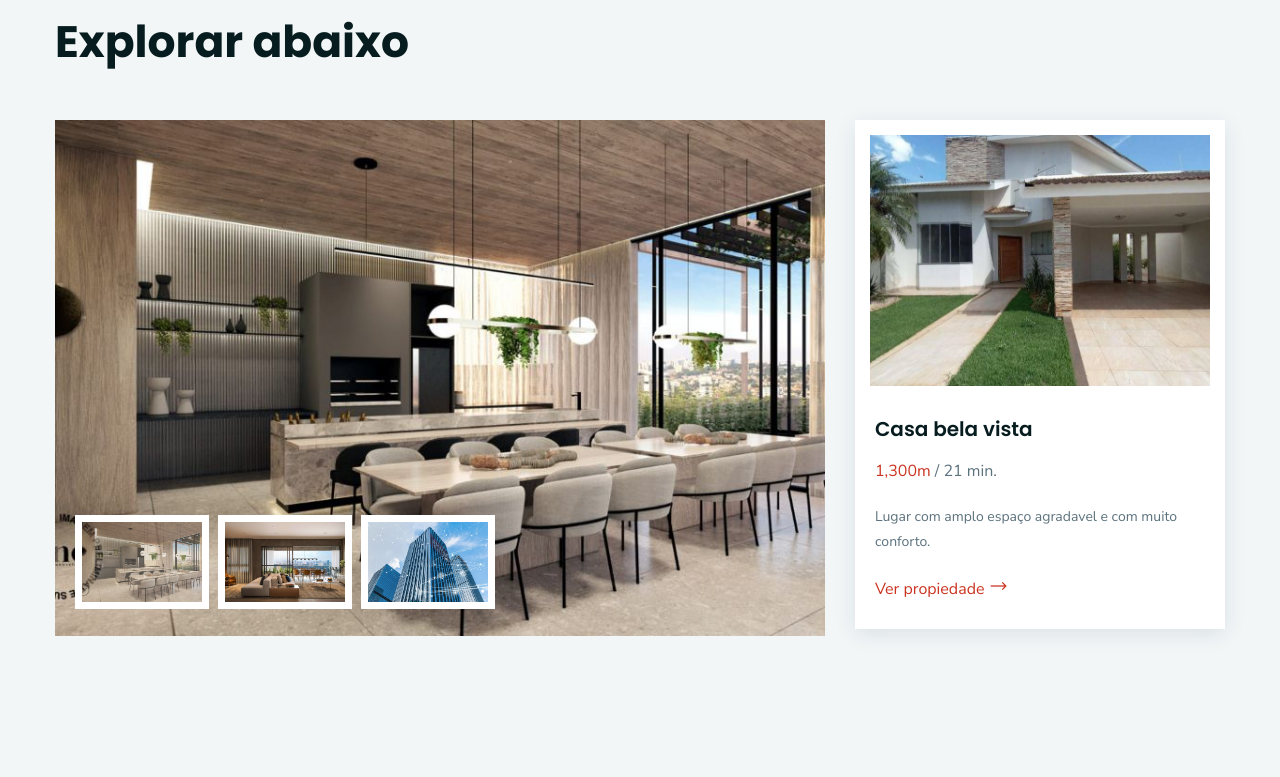
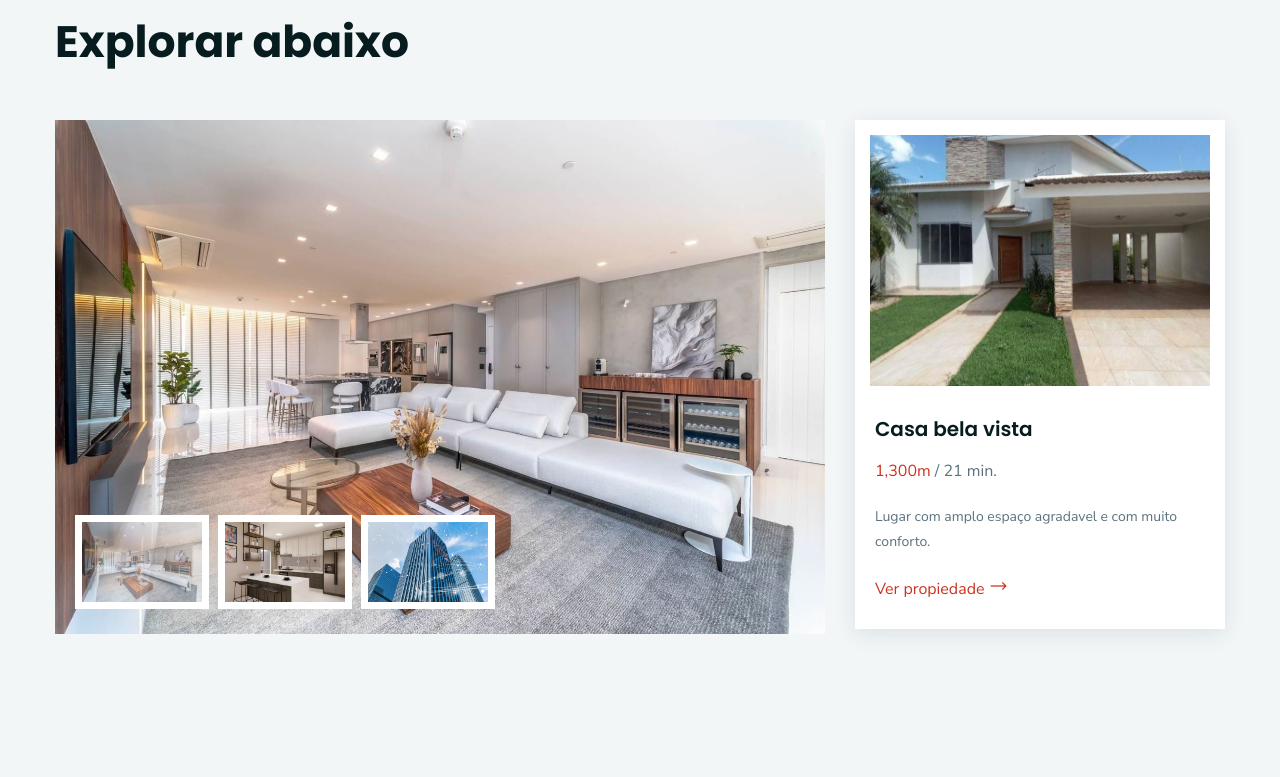
Before and after one commit to marivanenoronha/santos-imobiliaria, a plain HTML site: page index.html in a window 1280 px wide. Shown: the part 3060-3837 px from the top of the page. Drawn offline with Linux system fonts and the light colour scheme; files whose address does not match are found by name.

Commit message:
add file change

```diff
--- a/index.html
+++ b/index.html
@@ -567,8 +567,8 @@
                                 class="ltn__tab-menu ltn__tab-menu-3--- ltn__tab-menu-4 ltn__tab-menu-top-right-- text-uppercase--- text-center">
                                 <div class="nav">
                                     <a class="active show" data-toggle="tab" href="#liton_tab_4_1"><img
-                                            src="img/neighbour/1.jpg" alt="#"></a>
-                                    <a data-toggle="tab" href="#liton_tab_4_2" class=""><img src="img/neighbour/2.jpg"
+                                            src="img/img-slide/31.jpg" alt="#"></a>
+                                    <a data-toggle="tab" href="#liton_tab_4_2" class=""><img src="img/img-slide/44.jpg"
                                             alt="#"></a>
                                     <a data-toggle="tab" href="#liton_tab_4_3" class=""><img src="img/neighbour/3.jpg"
                                             alt="#"></a>
@@ -580,7 +580,7 @@
                                         <div class="row">
                                             <div class="col-lg-8">
                                                 <div class="neighbour-apartments-img">
-                                                    <img src="img/neighbour/1.jpg" alt="#">
+                                                    <img src="img/img-slide/31.jpg" alt="#">
                                                 </div>
                                             </div>
                                             <div class="col-lg-4">
@@ -612,7 +612,7 @@
                                         <div class="row">
                                             <div class="col-lg-8">
                                                 <div class="neighbour-apartments-img">
-                                                    <img src="img/neighbour/2.jpg" alt="#">
+                                                    <img src="img/img-slide/44.jpg" alt="#">
                                                 </div>
                                             </div>
                                             <div class="col-lg-4">
```
Also changed, not shown: product2-details.html (+1 -1 lines), product3-details.html (+1 -1 lines), product4-details.html (+1 -1 lines).
